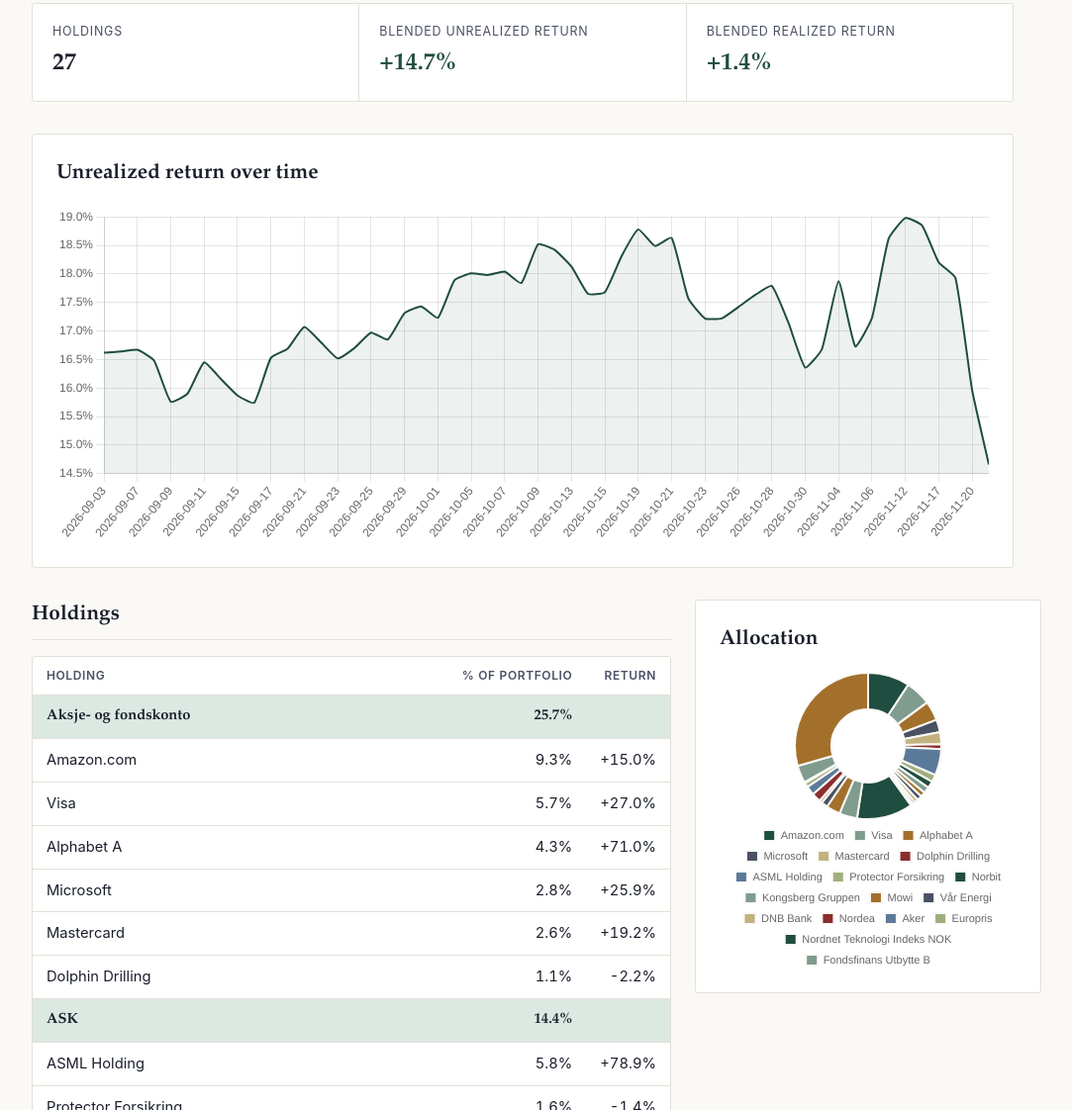
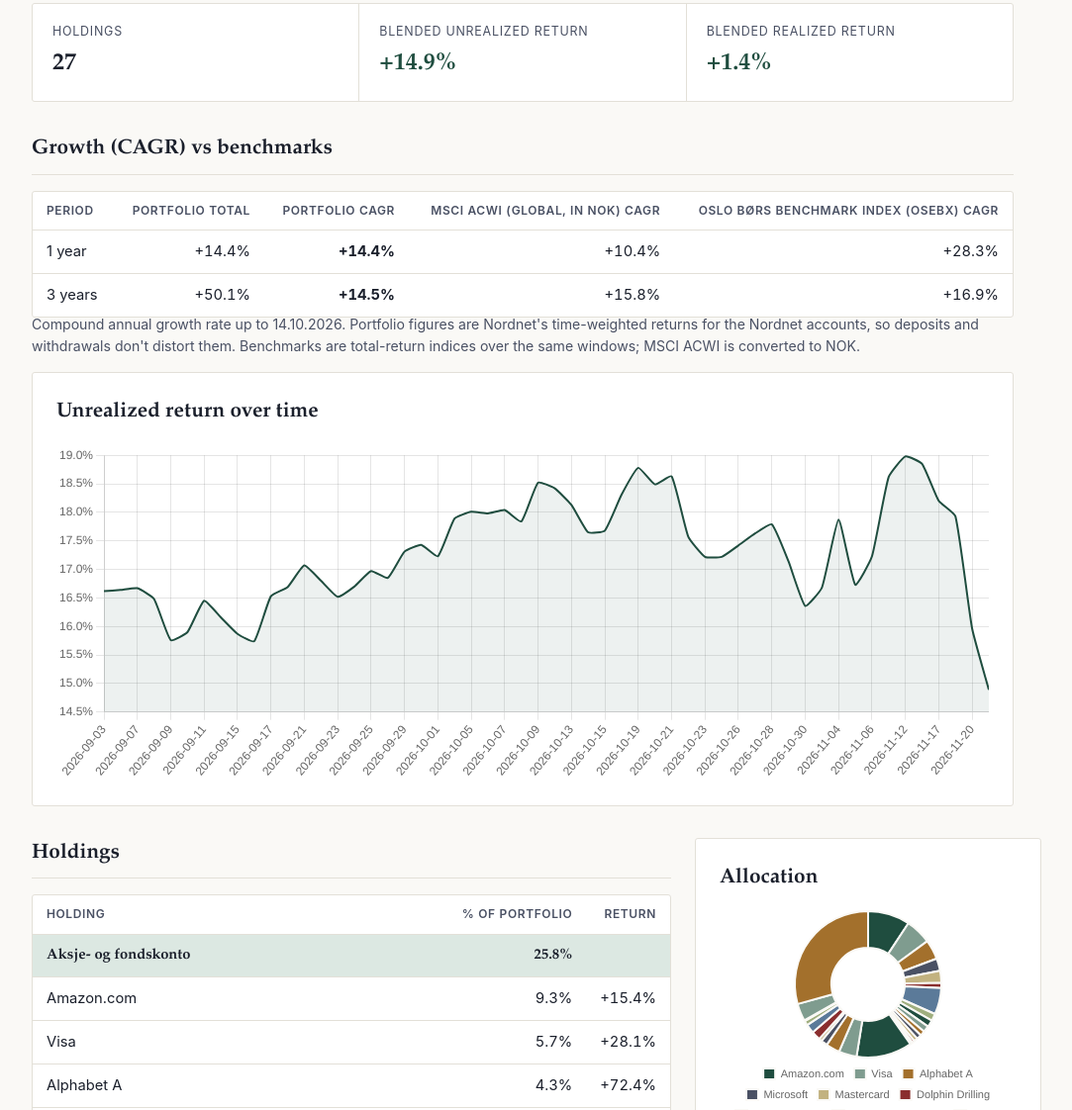
Before and after one commit to andreh0v/personal_website, a plain HTML site: page docs/portfolio.html in a window 1280 px wide. Shown: the part 1211-2333 px from the top of the page at 99% size, without its empty margins (112-1195 px from the left). Drawn offline with nearby package versions, Linux system fonts and the light colour scheme.

Commit message:
Update site

```diff
--- a/docs/data/history.json
+++ b/docs/data/history.json
@@ -213,6 +213,6 @@
   },
   {
     "date": "2026-11-23",
-    "unrealized_return_pct": 14.66
+    "unrealized_return_pct": 14.89
   }
 ]
--- a/docs/data/portfolio.json
+++ b/docs/data/portfolio.json
@@ -1,24 +1,24 @@
 {
-  "generated_at": "2026-11-23T15:19:14.372393+00:00",
+  "generated_at": "2026-11-23T16:28:46.562849+00:00",
   "composition": [
     {
       "label": "KLP AksjeGlobal Indeks P",
-      "pct": 23.59,
+      "pct": 23.55,
       "kind": "fund"
     },
     {
       "label": "BSU",
-      "pct": 14.04,
+      "pct": 14.02,
       "kind": "cash"
     },
     {
       "label": "Nordnet Teknologi Indeks NOK",
-      "pct": 9.9,
+      "pct": 9.89,
       "kind": "fund"
     },
     {
       "label": "Other stocks (each under 2%)",
-      "pct": 7.73,
+      "pct": 7.76,
       "kind": "group",
       "members": [
         "Aker",
@@ -35,17 +35,17 @@
     },
     {
       "label": "Amazon.com",
-      "pct": 7.42,
+      "pct": 7.44,
       "kind": "exchange_traded"
     },
     {
       "label": "ASML Holding",
-      "pct": 4.67,
+      "pct": 4.68,
       "kind": "exchange_traded"
     },
     {
       "label": "Visa",
-      "pct": 4.54,
+      "pct": 4.57,
       "kind": "exchange_traded"
     },
     {
@@ -66,7 +66,7 @@
     },
     {
       "label": "Alphabet A",
-      "pct": 3.43,
+      "pct": 3.46,
       "kind": "exchange_traded"
     },
     {
@@ -76,7 +76,7 @@
     },
     {
       "label": "Nordnet Global Indeks 125 NOK",
-      "pct": 3.1,
+      "pct": 3.09,
       "kind": "fund"
     },
     {
@@ -86,12 +86,12 @@
     },
     {
       "label": "Microsoft",
-      "pct": 2.24,
+      "pct": 2.22,
       "kind": "exchange_traded"
     },
     {
       "label": "Mastercard",
-      "pct": 2.11,
+      "pct": 2.13,
       "kind": "exchange_traded"
     },
     {
@@ -122,48 +122,48 @@
       "name": "Amazon.com",
       "type": "exchange_traded",
       "account": "Aksje- og fondskonto",
-      "pct_of_portfolio": 9.25,
-      "unrealized_gain_pct": 14.96,
+      "pct_of_portfolio": 9.27,
+      "unrealized_gain_pct": 15.45,
       "as_of": null
     },
     {
       "name": "Visa",
       "type": "exchange_traded",
       "account": "Aksje- og fondskonto",
-      "pct_of_portfolio": 5.66,
-      "unrealized_gain_pct": 27.02,
+      "pct_of_portfolio": 5.7,
+      "unrealized_gain_pct": 28.1,
       "as_of": null
     },
     {
       "name": "Alphabet A",
       "type": "exchange_traded",
       "account": "Aksje- og fondskonto",
-      "pct_of_portfolio": 4.28,
-      "unrealized_gain_pct": 70.98,
+      "pct_of_portfolio": 4.31,
+      "unrealized_gain_pct": 72.44,
       "as_of": null
     },
     {
       "name": "Microsoft",
       "type": "exchange_traded",
       "account": "Aksje- og fondskonto",
-      "pct_of_portfolio": 2.79,
-      "unrealized_gain_pct": 25.91,
+      "pct_of_portfolio": 2.77,
+      "unrealized_gain_pct": 25.04,
       "as_of": null
     },
     {
       "name": "Mastercard",
       "type": "exchange_traded",
       "account": "Aksje- og fondskonto",
-      "pct_of_portfolio": 2.63,
-      "unrealized_gain_pct": 19.2,
+      "pct_of_portfolio": 2.65,
+      "unrealized_gain_pct": 20.28,
       "as_of": null
     },
     {
       "name": "Dolphin Drilling",
       "type": "exchange_traded",
       "account": "Aksje- og fondskonto",
-      "pct_of_portfolio": 1.08,
-      "unrealized_gain_pct": -2.24,
+      "pct_of_portfolio": 1.13,
+      "unrealized_gain_pct": 2.15,
       "as_of": null
     },
     {
@@ -171,15 +171,15 @@
       "type": "exchange_traded",
       "account": "ASK",
       "pct_of_portfolio": 5.83,
-      "unrealized_gain_pct": 78.94,
+      "unrealized_gain_pct": 79.37,
       "as_of": null
     },
     {
       "name": "Protector Forsikring",
       "type": "exchange_traded",
       "account": "ASK",
-      "pct_of_portfolio": 1.61,
-      "unrealized_gain_pct": -1.45,
+      "pct_of_portfolio": 1.6,
+      "unrealized_gain_pct": -1.29,
       "as_of": null
     },
     {
@@ -187,15 +187,15 @@
       "type": "exchange_traded",
       "account": "ASK",
       "pct_of_portfolio": 1.52,
-      "unrealized_gain_pct": -8.1,
+      "unrealized_gain_pct": -7.93,
       "as_of": null
     },
     {
       "name": "Kongsberg Gruppen",
       "type": "exchange_traded",
       "account": "ASK",
-      "pct_of_portfolio": 1.4,
-      "unrealized_gain_pct": 6.23,
+      "pct_of_portfolio": 1.39,
+      "unrealized_gain_pct": 5.78,
       "as_of": null
     },
     {
@@ -203,7 +203,7 @@
       "type": "exchange_traded",
       "account": "ASK",
       "pct_of_portfolio": 1.07,
-      "unrealized_gain_pct": 20.94,
+      "unrealized_gain_pct": 21.58,
       "as_of": null
     },
     {
@@ -211,7 +211,7 @@
       "type": "exchange_traded",
       "account": "ASK",
       "pct_of_portfolio": 1.06,
-      "unrealized_gain_pct": 34.41,
+      "unrealized_gain_pct": 34.31,
       "as_of": null
     },
     {
@@ -219,7 +219,7 @@
       "type": "exchange_traded",
       "account": "ASK",
       "pct_of_portfolio": 0.83,
-      "unrealized_gain_pct": 14.05,
+      "unrealized_gain_pct": 13.74,
       "as_of": null
     },
     {
@@ -227,15 +227,15 @@
       "type": "exchange_traded",
       "account": "ASK",
       "pct_of_portfolio": 0.53,
-      "unrealized_gain_pct": 14.96,
+      "unrealized_gain_pct": 14.67,
       "as_of": null
     },
     {
       "name": "Aker",
       "type": "exchange_traded",
       "account": "ASK",
-      "pct_of_portfolio": 0.3,
-      "unrealized_gain_pct": 43.64,
+      "pct_of_portfolio": 0.31,
+      "unrealized_gain_pct": 44.17,
       "as_of": null
     },
     {
@@ -243,14 +243,14 @@
       "type": "exchange_traded",
       "account": "ASK",
       "pct_of_portfolio": 0.25,
-      "unrealized_gain_pct": 13.85,
+      "unrealized_gain_pct": 13.99,
       "as_of": null
     },
     {
       "name": "Nordnet Teknologi Indeks NOK",
       "type": "fund",
       "account": "Fondskonto",
-      "pct_of_portfolio": 12.34,
+      "pct_of_portfolio": 12.32,
       "unrealized_gain_pct": 19.54,
       "as_of": "2026-11-23"
     },
@@ -266,7 +266,7 @@
       "name": "KLP AksjeEuropa Indeks N",
       "type": "fund",
       "account": "Fondskonto",
-      "pct_of_portfolio": 3.09,
+      "pct_of_portfolio": 3.08,
       "unrealized_gain_pct": 7.8,
       "as_of": "2026-11-23"
     },
@@ -274,7 +274,7 @@
       "name": "Heimdal Utbytte N",
       "type": "fund",
       "account": "Fondskonto",
-      "pct_of_portfolio": 1.41,
+      "pct_of_portfolio": 1.4,
       "unrealized_gain_pct": 4.2,
       "as_of": "2026-11-23"
     },
@@ -298,7 +298,7 @@
       "name": "Heimdal H\u00f8yrente N",
       "type": "fund",
       "account": "H\u00f8yrentekonto",
-      "pct_of_portfolio": 1.99,
+      "pct_of_portfolio": 1.98,
       "unrealized_gain_pct": -2.25,
       "as_of": "2026-11-23"
     },
@@ -322,7 +322,7 @@
       "name": "Nordnet Global Indeks 125 NOK",
       "type": "fund",
       "account": "IPS",
-      "pct_of_portfolio": 3.86,
+      "pct_of_portfolio": 3.85,
       "unrealized_gain_pct": 6.95,
       "as_of": "2026-10-28"
     },
@@ -330,7 +330,7 @@
       "name": "KLP AksjeGlobal Indeks P",
       "type": "fund",
       "account": "DNB",
-      "pct_of_portfolio": 29.4,
+      "pct_of_portfolio": 29.34,
       "unrealized_gain_pct": 1.83,
       "as_of": "2026-10-16"
     }
@@ -448,5 +448,45 @@
       }
     ]
   },
-  "blended_unrealized_return_pct": 14.66
+  "blended_unrealized_return_pct": 14.89,
+  "performance": {
+    "as_of": "2026-10-14",
+    "source": "Nordnet portfolio report (time-weighted)",
+    "periods": [
+      {
+        "years": 1.0,
+        "return_pct": 14.44,
+        "cagr_pct": 14.44,
+        "benchmarks": [
+          {
+            "label": "MSCI ACWI (global, in NOK)",
+            "return_pct": 10.44,
+            "cagr_pct": 10.44
+          },
+          {
+            "label": "Oslo B\u00f8rs Benchmark Index (OSEBX)",
+            "return_pct": 28.31,
+            "cagr_pct": 28.31
+          }
+        ]
+      },
+      {
+        "years": 3.0,
+        "return_pct": 50.14,
+        "cagr_pct": 14.51,
+        "benchmarks": [
+          {
+            "label": "MSCI ACWI (global, in NOK)",
+            "return_pct": 55.27,
+            "cagr_pct": 15.8
+          },
+          {
+            "label": "Oslo B\u00f8rs Benchmark Index (OSEBX)",
+            "return_pct": 59.61,
+            "cagr_pct": 16.87
+          }
+        ]
+      }
+    ]
+  }
 }
--- a/docs/portfolio.html
+++ b/docs/portfolio.html
@@ -44,6 +44,14 @@
   </div>
 
   <div id="summary-row" class="summary-row"></div>
+
+  <div id="growth-section" style="display:none;">
+    <h2>Growth (CAGR) vs benchmarks</h2>
+    <div class="table-scroll">
+      <table id="growth-table"><thead></thead><tbody></tbody></table>
+    </div>
+    <p class="section-note" id="growth-note"></p>
+  </div>
 
   <div class="chart-wrap">
     <h2 style="margin-top:0; border:none; padding:0;">Unrealized return over time</h2>
--- a/docs/script.js
+++ b/docs/script.js
@@ -180,6 +180,26 @@ async function renderPortfolioPage() {
     <div class="summary-cell"><div class="label">Blended realized return</div><div class="value ${gainClass(portfolio.realized_gains.blended_return_pct)}">${fmtPct(portfolio.realized_gains.blended_return_pct)}</div></div>
   `;
 
+
+  const perf = portfolio.performance;
+  if (perf && perf.periods.length) {
+    const fmtYears = (y) => `${y} year${y === 1 ? "" : "s"}`;
+    const benchLabels = perf.periods[0].benchmarks.map((b) => b.label);
+    document.querySelector("#growth-table thead").innerHTML = `<tr><th>Period</th>
+      <th class="num">Portfolio total</th><th class="num">Portfolio CAGR</th>
+      ${benchLabels.map((l) => `<th class="num">${escapeHtml(l)} CAGR</th>`).join("")}</tr>`;
+    document.querySelector("#growth-table tbody").innerHTML = perf.periods.map((p) => `<tr>
+      <td>${fmtYears(p.years)}</td>
+      <td class="num ${gainClass(p.return_pct)}">${fmtPct(p.return_pct)}</td>
+      <td class="num ${gainClass(p.cagr_pct)}"><strong>${fmtPct(p.cagr_pct)}</strong></td>
+      ${p.benchmarks.map((b) => `<td class="num ${gainClass(b.cagr_pct)}">${fmtPct(b.cagr_pct)}</td>`).join("")}</tr>`).join("");
+    document.getElementById("growth-note").textContent =
+      `Compound annual growth rate up to ${perf.as_of.split("-").reverse().join(".")}. Portfolio figures are Nordnet's ` +
+      "time-weighted returns for the Nordnet accounts, so deposits and withdrawals don't distort them. Benchmarks are " +
+      "total-return indices over the same windows; MSCI ACWI is converted to NOK.";
+    document.getElementById("growth-section").style.display = "block";
+  }
+
   const compPalette = ["#1f4d3f", "#7f9c8f", "#a3702c", "#4a5164", "#c2b280", "#8a2e2e", "#5b7a99", "#9fae7e", "#c9a66b", "#6b8e7f"];
   new Chart(document.getElementById("composition-chart"), {
     type: "doughnut",
@@ -275,7 +295,7 @@ async function renderPortfolioPage() {
   });
 
   const cashTbody = document.querySelector("#cash-table tbody");
-  cashTbody.innerHTML = portfolio.cash_accounts.map((c) => `
+  cashTbody.innerHTML = portfolio.cash_accounts.filter((c) => c.interest_rate_pct !== null).map((c) => `
     <tr>
       <td>${escapeHtml(c.account)}${c.is_bsu ? '<span class="badge">BSU</span>' : ""}</td>
       <td class="num">${c.interest_rate_pct === null ? "—" : `${c.interest_rate_pct}%`}</td>
```
